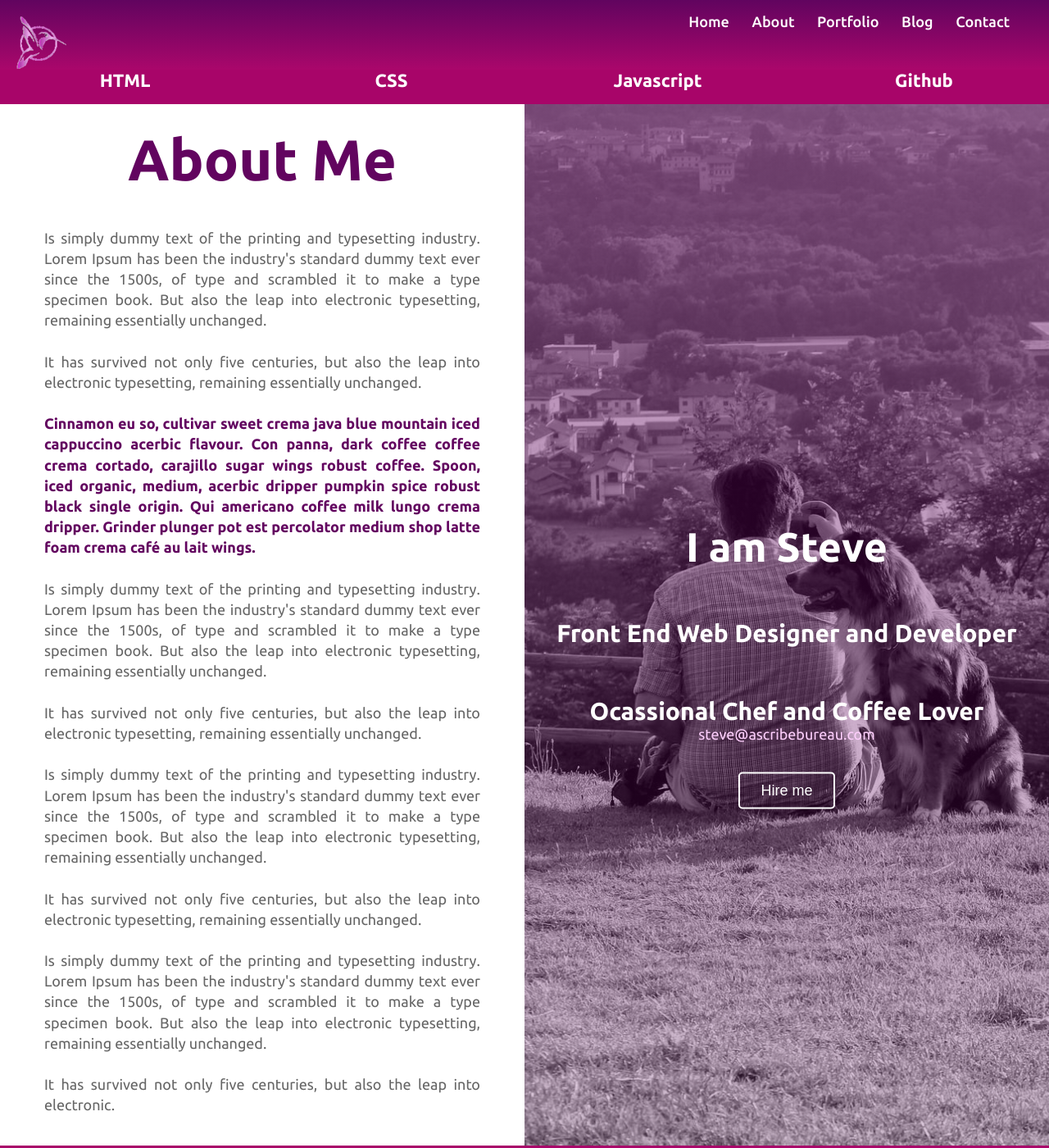
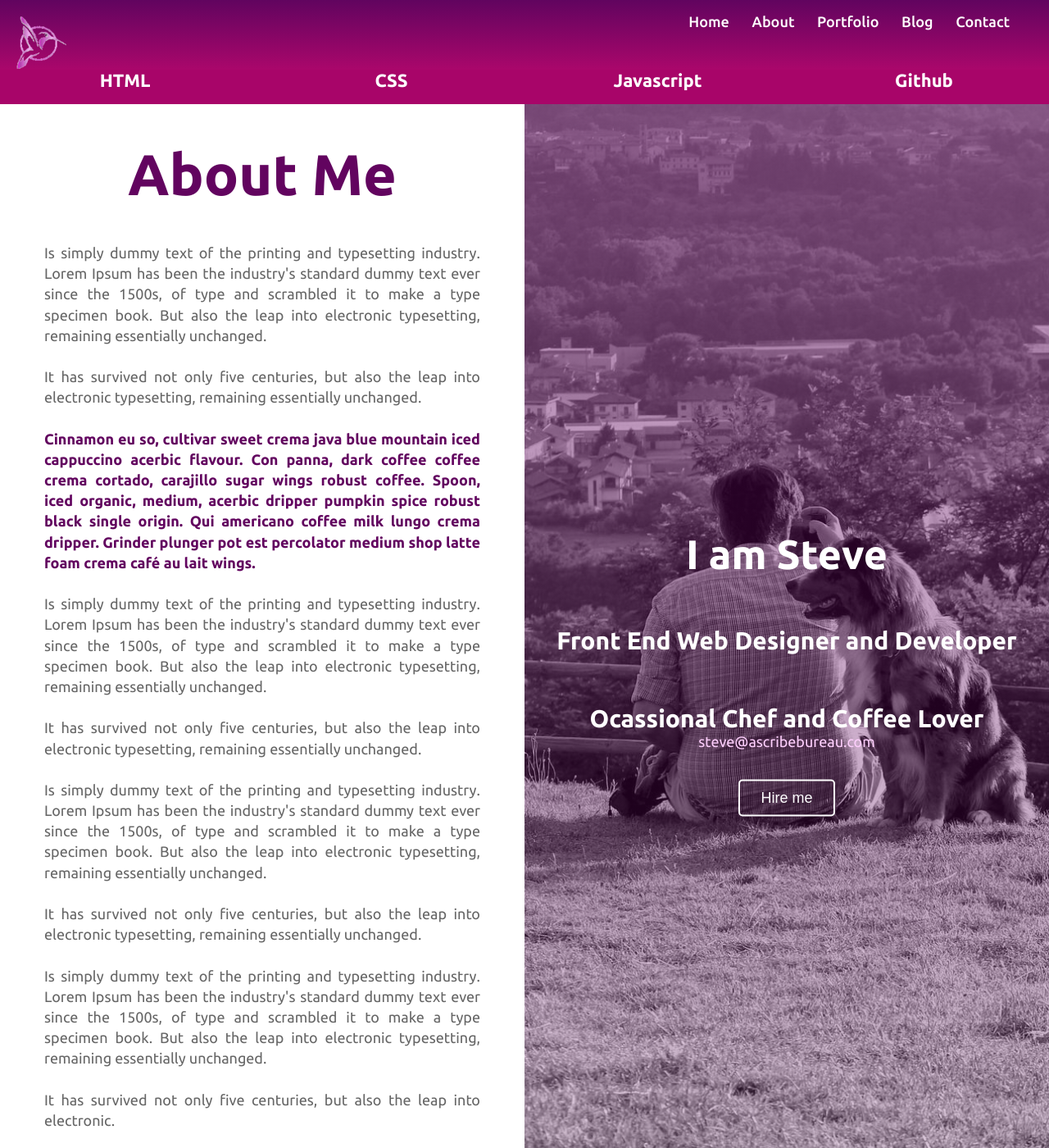
Before and after one commit to Steve-AB/Steve-AB.github.io, a Jekyll site: the page built from about/index.html, in a window 1280 px wide and 1400 px high. Shown: the whole window at 82% size. Built offline with Jekyll 4.4.1, drawn with Linux system fonts in a browser that asks for light colours; nearby versions of some CDN libraries.

Commit message:
Update about.css

```diff
--- a/css/about.css
+++ b/css/about.css
@@ -21,8 +21,7 @@
   line-height: 1.4;
   color: #666666;
   text-align: justify;
-  margin: 0 3em;
-  padding-bottom: 2em;
+  margin: 2em 3em;
 }
 h1 {
   text-align: center;
@@ -61,7 +60,7 @@
   font-weight: 400;
   text-decoration: none;
   color: #fdcefc;
-  padding-top 1em;
+  margin-top: 1em;
   padding-bottom: 1em;
 }
 .hero-text button {
```
